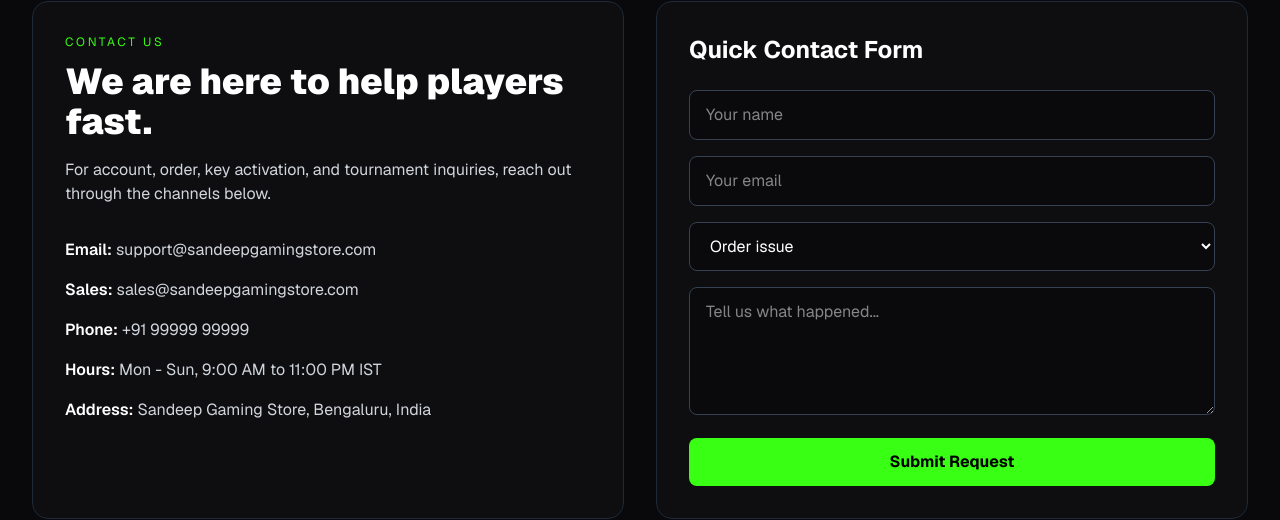
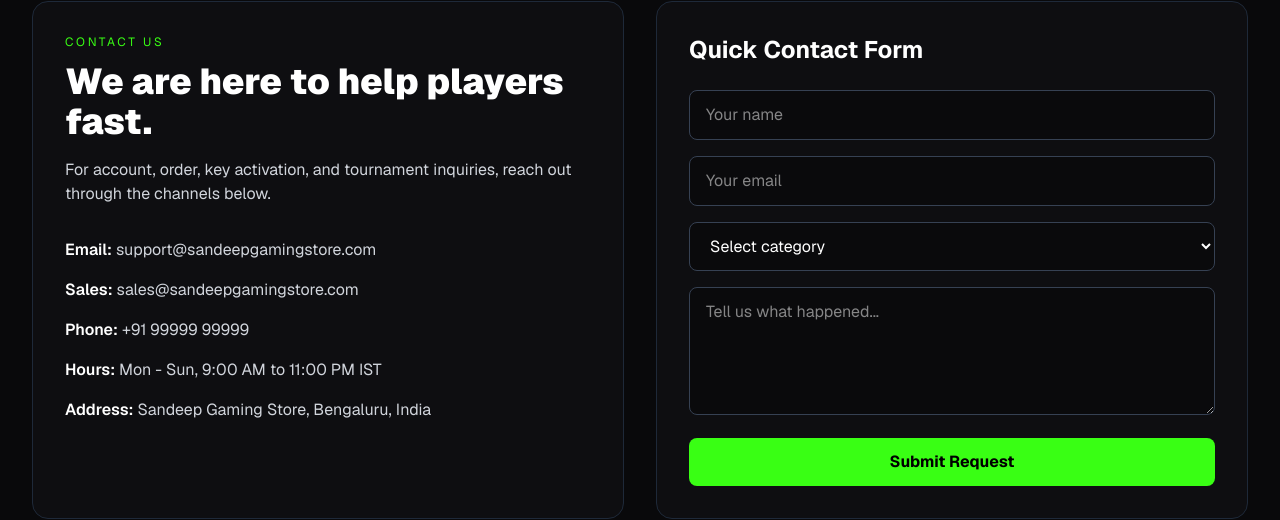
Before and after one commit to kusl007/Gaming_hub, a Next.js app: page /contact-us in a window 1280 px wide. Shown: the part 310-830 px from the top of the page. Built offline with nearby package versions, Linux system fonts and the light colour scheme; no server answers.

Commit message:
feat: implement contact inquiry API and form components, allowing users to submit inquiries and view their submissions

```diff
--- /dev/null
+++ b/app/api/contact/route.ts
@@ -0,0 +1,78 @@
+import { NextResponse } from "next/server";
+import dbConnect from "@/lib/mongodb";
+import ContactInquiry from "@/models/ContactInquiry";
+import { getAuthUserFromCookies } from "@/lib/auth";
+
+type ContactBody = {
+  name: string;
+  email: string;
+  category: "Order issue" | "Activation issue" | "Tournament question" | "General inquiry";
+  message: string;
+};
+
+const validCategories = new Set([
+  "Order issue",
+  "Activation issue",
+  "Tournament question",
+  "General inquiry",
+]);
+
+export async function POST(req: Request) {
+  try {
+    const body = (await req.json()) as ContactBody;
+    const { name, email, category, message } = body;
+
+    if (!name || !email || !category || !message) {
+      return NextResponse.json(
+        { error: "Please fill all required fields." },
+        { status: 400 }
+      );
+    }
+
+    if (!validCategories.has(category)) {
+      return NextResponse.json({ error: "Invalid category selected." }, { status: 400 });
+    }
+
+    await dbConnect();
+    const authUser = await getAuthUserFromCookies();
+
+    const inquiry = await ContactInquiry.create({
+      userId: authUser?.id ?? undefined,
+      name: name.trim(),
+      email: email.trim().toLowerCase(),
+      category,
+      message: message.trim(),
+    });
+
+    return NextResponse.json(
+      {
+        message: "Your inquiry has been submitted successfully.",
+        inquiry: { id: inquiry._id, status: inquiry.status },
+      },
+      { status: 201 }
+    );
+  } catch {
+    return NextResponse.json(
+      { error: "Unable to submit inquiry at this time." },
+      { status: 500 }
+    );
+  }
+}
+
+export async function GET() {
+  try {
+    const authUser = await getAuthUserFromCookies();
+    if (!authUser) {
+      return NextResponse.json({ error: "Unauthorized" }, { status: 401 });
+    }
+
+    await dbConnect();
+    const inquiries = await ContactInquiry.find({ userId: authUser.id })
+      .sort({ createdAt: -1 })
+      .lean();
+
+    return NextResponse.json({ inquiries }, { status: 200 });
+  } catch {
+    return NextResponse.json({ error: "Unable to fetch inquiries." }, { status: 500 });
+  }
+}
--- /dev/null
+++ b/app/components/ContactInquiryForm.tsx
@@ -0,0 +1,112 @@
+"use client";
+
+import { useState } from "react";
+
+type FormData = {
+  name: string;
+  email: string;
+  category: "Order issue" | "Activation issue" | "Tournament question" | "General inquiry" | "";
+  message: string;
+};
+
+const initialState: FormData = {
+  name: "",
+  email: "",
+  category: "",
+  message: "",
+};
+
+export default function ContactInquiryForm() {
+  const [formData, setFormData] = useState<FormData>(initialState);
+  const [isSubmitting, setIsSubmitting] = useState(false);
+  const [message, setMessage] = useState("");
+  const [error, setError] = useState("");
+
+  const onChange =
+    (key: keyof FormData) =>
+    (
+      e: React.ChangeEvent<HTMLInputElement | HTMLSelectElement | HTMLTextAreaElement>
+    ) => {
+      setFormData((prev) => ({ ...prev, [key]: e.target.value }));
+    };
+
+  const handleSubmit = async (e: React.FormEvent) => {
+    e.preventDefault();
+    setError("");
+    setMessage("");
+    setIsSubmitting(true);
+
+    try {
+      const res = await fetch("/api/contact", {
+        method: "POST",
+        headers: { "Content-Type": "application/json" },
+        body: JSON.stringify(formData),
+      });
+
+      const data = await res.json();
+      if (!res.ok) {
+        throw new Error(data.error || "Failed to submit inquiry.");
+      }
+
+      setMessage(data.message || "Inquiry submitted.");
+      setFormData(initialState);
+    } catch (submitError: any) {
+      setError(submitError.message || "Something went wrong.");
+    } finally {
+      setIsSubmitting(false);
+    }
+  };
+
+  return (
+    <form onSubmit={handleSubmit} className="space-y-4">
+      <input
+        type="text"
+        value={formData.name}
+        onChange={onChange("name")}
+        className="w-full rounded-lg border border-gray-700 bg-black/30 px-4 py-3 text-white outline-none focus:border-neon-green"
+        placeholder="Your name"
+        required
+      />
+      <input
+        type="email"
+        value={formData.email}
+        onChange={onChange("email")}
+        className="w-full rounded-lg border border-gray-700 bg-black/30 px-4 py-3 text-white outline-none focus:border-neon-green"
+        placeholder="Your email"
+        required
+      />
+      <select
+        value={formData.category}
+        onChange={onChange("category")}
+        className="w-full rounded-lg border border-gray-700 bg-black/30 px-4 py-3 text-white outline-none focus:border-neon-green"
+        required
+      >
+        <option value="">Select category</option>
+        <option value="Order issue">Order issue</option>
+        <option value="Activation issue">Activation issue</option>
+        <option value="Tournament question">Tournament question</option>
+        <option value="General inquiry">General inquiry</option>
+      </select>
+      <textarea
+        value={formData.message}
+        onChange={onChange("message")}
+        className="w-full rounded-lg border border-gray-700 bg-black/30 px-4 py-3 text-white outline-none focus:border-neon-green min-h-32"
+        placeholder="Tell us what happened..."
+        required
+      />
+      {error ? <p className="text-sm text-red-400">{error}</p> : null}
+      {message ? <p className="text-sm text-neon-green">{message}</p> : null}
+      <button
+        type="submit"
+        disabled={isSubmitting}
+        className={`w-full rounded-lg px-5 py-3 font-bold transition ${
+          isSubmitting
+            ? "bg-gray-600 text-white cursor-not-allowed"
+            : "bg-neon-green text-black hover:brightness-110"
+        }`}
+      >
+        {isSubmitting ? "Submitting..." : "Submit Request"}
+      </button>
+    </form>
+  );
+}
--- a/app/contact-us/page.tsx
+++ b/app/contact-us/page.tsx
@@ -1,3 +1,5 @@
+import ContactInquiryForm from "@/app/components/ContactInquiryForm";
+
 export default function ContactUsPage() {
   return (
     <div className="min-h-screen bg-background text-foreground">
@@ -29,20 +31,7 @@ export default function ContactUsPage() {
 
           <div className="rounded-2xl border border-gray-800 bg-surface/40 p-8">
             <h2 className="text-2xl font-bold text-white mb-6">Quick Contact Form</h2>
-            <form className="space-y-4">
-              <input type="text" className="w-full rounded-lg border border-gray-700 bg-black/30 px-4 py-3 text-white outline-none focus:border-neon-green" placeholder="Your name" />
-              <input type="email" className="w-full rounded-lg border border-gray-700 bg-black/30 px-4 py-3 text-white outline-none focus:border-neon-green" placeholder="Your email" />
-              <select className="w-full rounded-lg border border-gray-700 bg-black/30 px-4 py-3 text-white outline-none focus:border-neon-green">
-                <option>Order issue</option>
-                <option>Activation issue</option>
-                <option>Tournament question</option>
-                <option>General inquiry</option>
-              </select>
-              <textarea className="w-full rounded-lg border border-gray-700 bg-black/30 px-4 py-3 text-white outline-none focus:border-neon-green min-h-32" placeholder="Tell us what happened..." />
-              <button type="button" className="w-full rounded-lg bg-neon-green px-5 py-3 font-bold text-black hover:brightness-110 transition">
-                Submit Request
-              </button>
-            </form>
+            <ContactInquiryForm />
           </div>
         </div>
       </section>
--- /dev/null
+++ b/models/ContactInquiry.ts
@@ -0,0 +1,24 @@
+import mongoose from "mongoose";
+
+const ContactInquirySchema = new mongoose.Schema(
+  {
+    userId: { type: mongoose.Schema.Types.ObjectId, ref: "User", required: false },
+    name: { type: String, required: true, trim: true, maxlength: 100 },
+    email: { type: String, required: true, trim: true, lowercase: true },
+    category: {
+      type: String,
+      enum: ["Order issue", "Activation issue", "Tournament question", "General inquiry"],
+      required: true,
+    },
+    message: { type: String, required: true, trim: true, maxlength: 2000 },
+    status: {
+      type: String,
+      enum: ["new", "in_progress", "resolved"],
+      default: "new",
+    },
+  },
+  { timestamps: true }
+);
+
+export default mongoose.models.ContactInquiry ||
+  mongoose.model("ContactInquiry", ContactInquirySchema);
```
